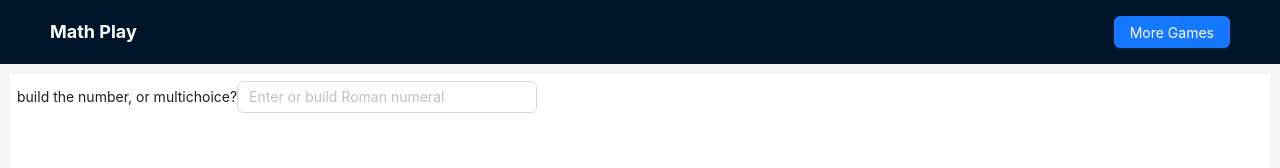
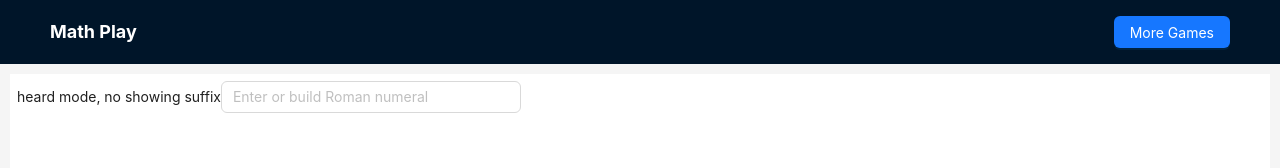
Before and after one commit to jasontatton/mathplay, a React (Create React App) app: page /romanNumerals/romanNumerals in a window 1280 px wide. Shown: the top 168 px of the page. Built offline with nearby package versions, Linux system fonts and the light colour scheme.

Commit message:
basic roman numeral inputter

```diff
--- a/src/games/romanNumerals/romanNumerals.tsx
+++ b/src/games/romanNumerals/romanNumerals.tsx
@@ -83,7 +83,7 @@ const RomanNumerals: React.FC = () => {
 
     return (
         <div style={{padding: 5}}>
-            build the number, or multichoice?
+            heard mode, no showing suffix
             <Popover
                 content={keypadContent}
                 title="Roman Keypad"
```
